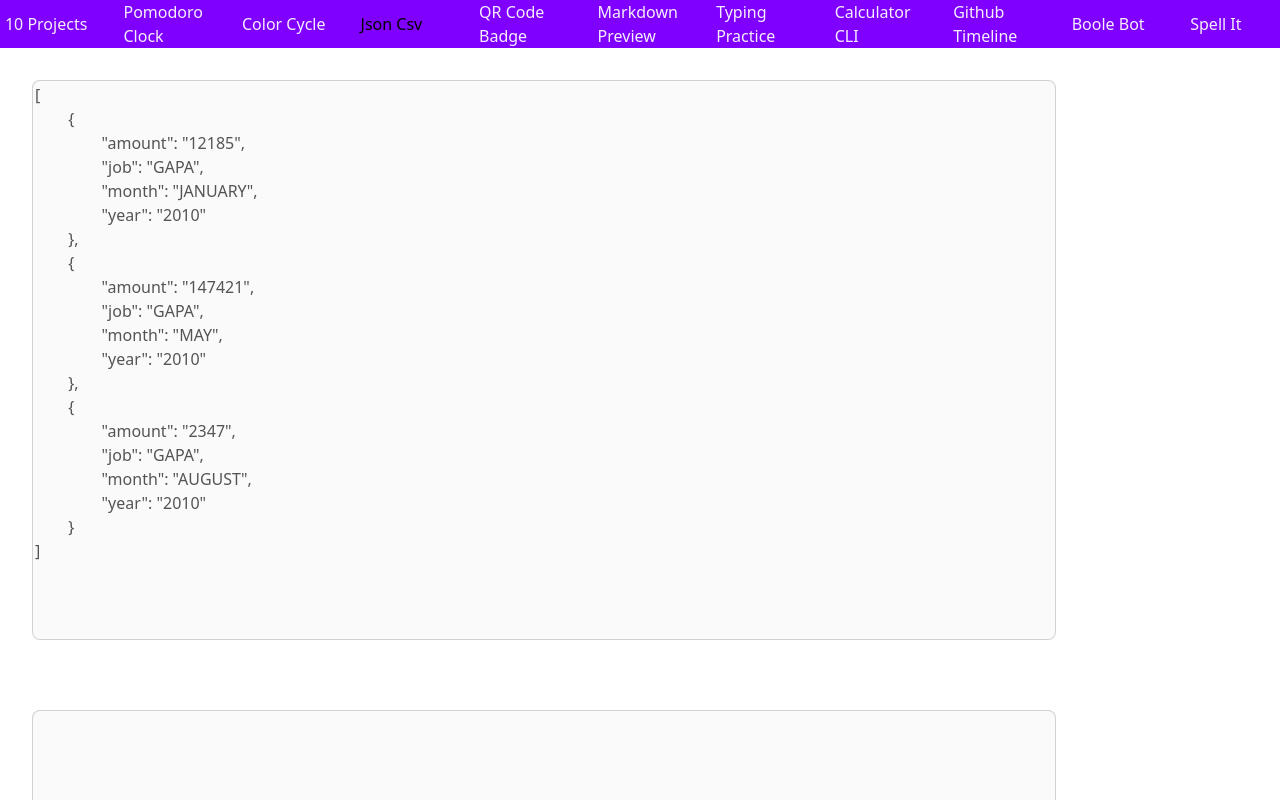
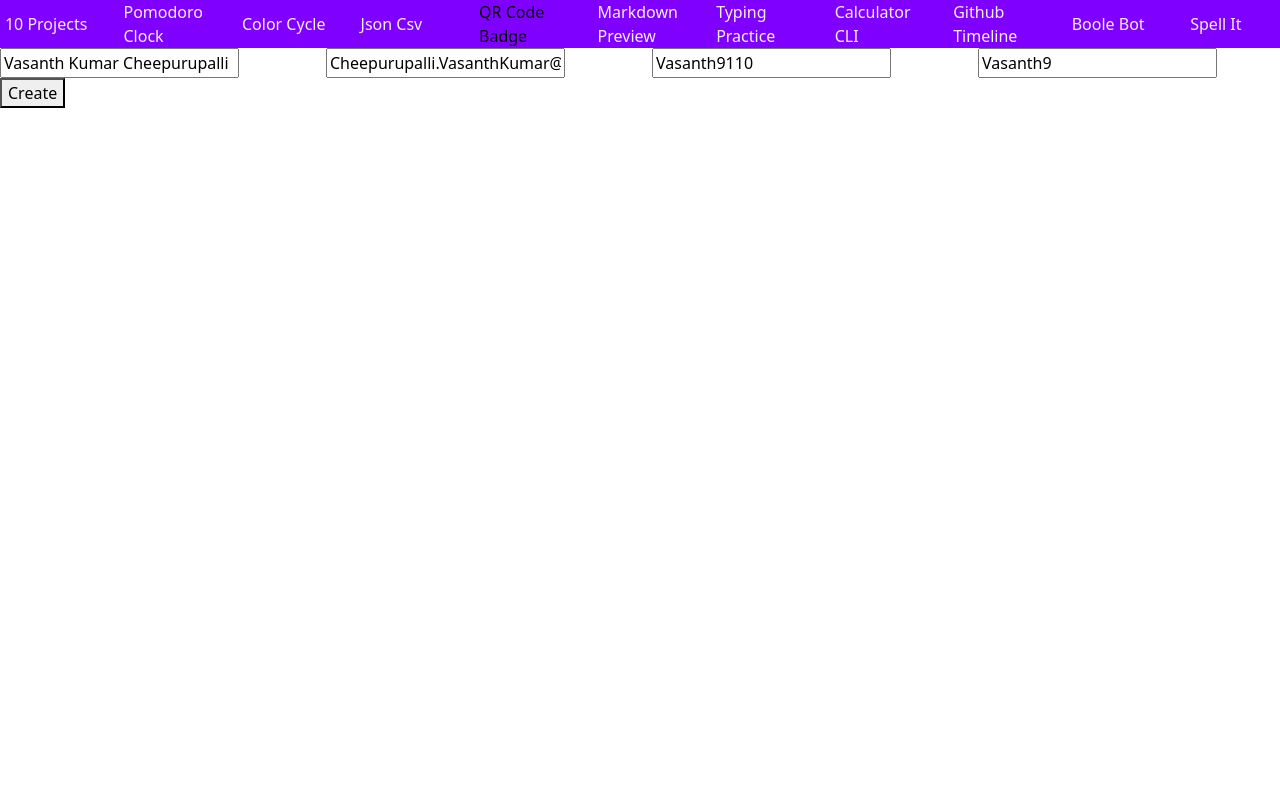
Before and after one commit to vasanth9/10frontendprojectschallenge, a React (Create React App) app: page / in a window 1280 px wide. Shown: the top 800 px of the page. Built offline with nearby package versions, Linux system fonts and the light colour scheme.

Commit message:
Day10 wrap up

```diff
--- a/src/03-JSON2CSV/JsonCsv.jsx
+++ b/src/03-JSON2CSV/JsonCsv.jsx
@@ -32,6 +32,7 @@ for(let j in json){
   arr.push(json_arr.join().concat('\r\n'));
 }
 setCsv(arr.join(""));
+setJson(json);
 }
 
   return (
--- a/src/04-QRCode-Badge/QRCodeBadge.jsx
+++ b/src/04-QRCode-Badge/QRCodeBadge.jsx
@@ -1,7 +1,51 @@
-import React from 'react';
+import React, {useState} from "react";
+import qrcode from "qrcode-generator";
+import "bootstrap/dist/css/bootstrap.min.css";
+import { Form, Col, Row } from "react-bootstrap";
 
 const QRCodeBadge = () => {
-  return <h1>QRCodeBadge</h1>;
-}
+  const [data, setData] = useState({
+    Name: "Vasanth Kumar Cheepurupalli",
+    Email: "Cheepurupalli.VasanthKumar@gmail.com",
+    Twitter: "Vasanth9110",
+    Github: "Vasanth9",
+  });
+
+  const handleClick = () => {
+    var typeNumber = 20;
+    var errorCorrectionLevel = "L";
+    var qr = qrcode(typeNumber, errorCorrectionLevel);
+    qr.addData(
+      `Name: ${data.Name}\nEmail: ${data.Email}\nTwitter: @${data.Twitter}\nGitHub: ${data.Github}`
+    );
+    qr.make();
+    document.getElementById("placeHolder").innerHTML = qr.createImgTag();
+  };
+  const handleChange = (field, value) => {
+    setData({...data,[field]:value});
+  }
+  return (
+    <div>
+      <Form>
+        <Row>
+          <Col>
+            <input sm={5} value={data.Name} onChange={(e)=>handleChange("Name",e.target.value)}/>
+          </Col>
+          <Col>
+            <input value={data.Email} onChange={(e)=>handleChange("Email",e.target.value)}/>
+          </Col>
+          <Col>
+            <input value={data.Twitter} onChange={(e)=>handleChange("Twitter",e.target.value)}/>
+          </Col>
+          <Col>
+            <input value={data.Github} onChange={(e)=>handleChange("Github",e.target.value)}/>
+          </Col>
+        </Row>
+      </Form>
+      <button onClick={handleClick}>Create</button>
+      <center id="placeHolder" ></center>
+    </div>
+  );
+};
 
 export default QRCodeBadge;
--- a/src/Home/Home.jsx
+++ b/src/Home/Home.jsx
@@ -16,7 +16,7 @@ import Nav from "./Nav";
 
 
 const Home = () => {
-  const [project, setProject] = useState(3);
+  const [project, setProject] = useState(4);
   const projects = [
     <HomePage />,
     <PomodoroClock />,
```
